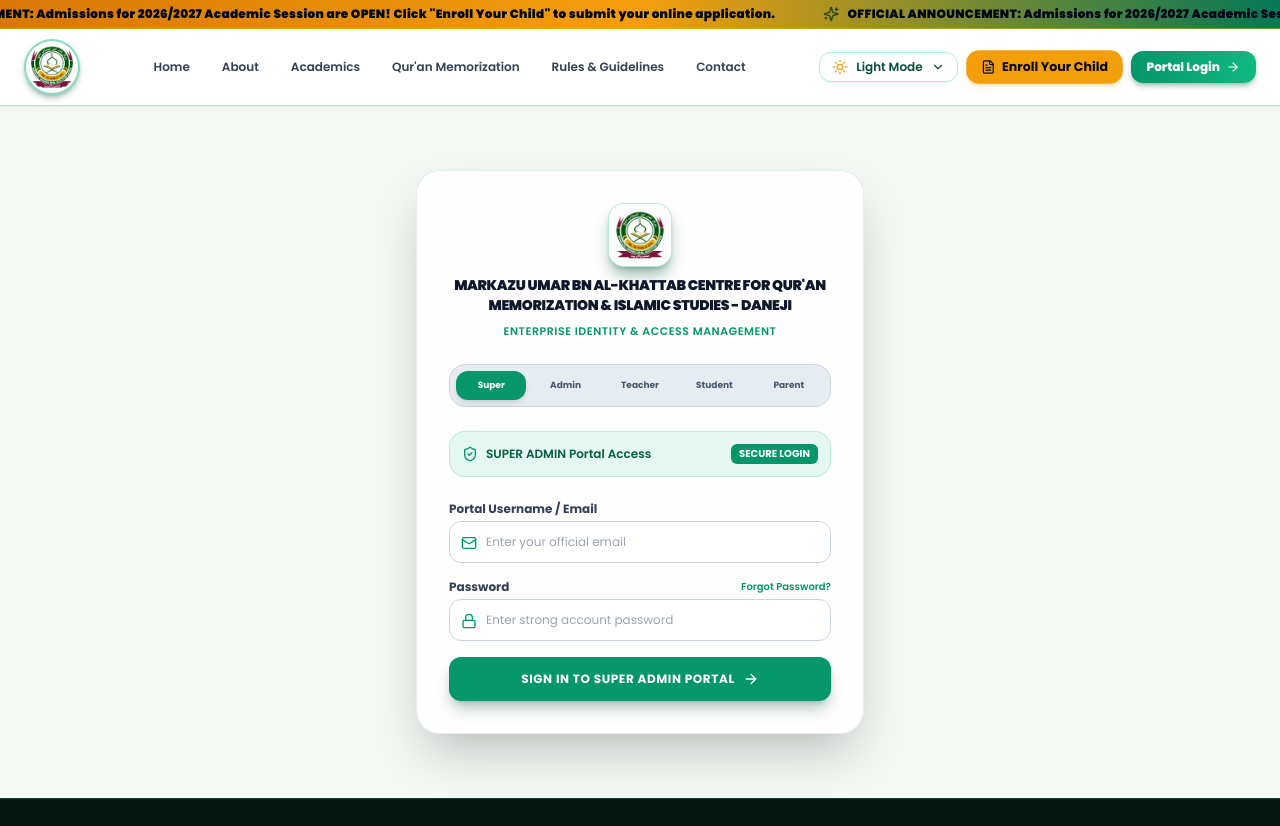
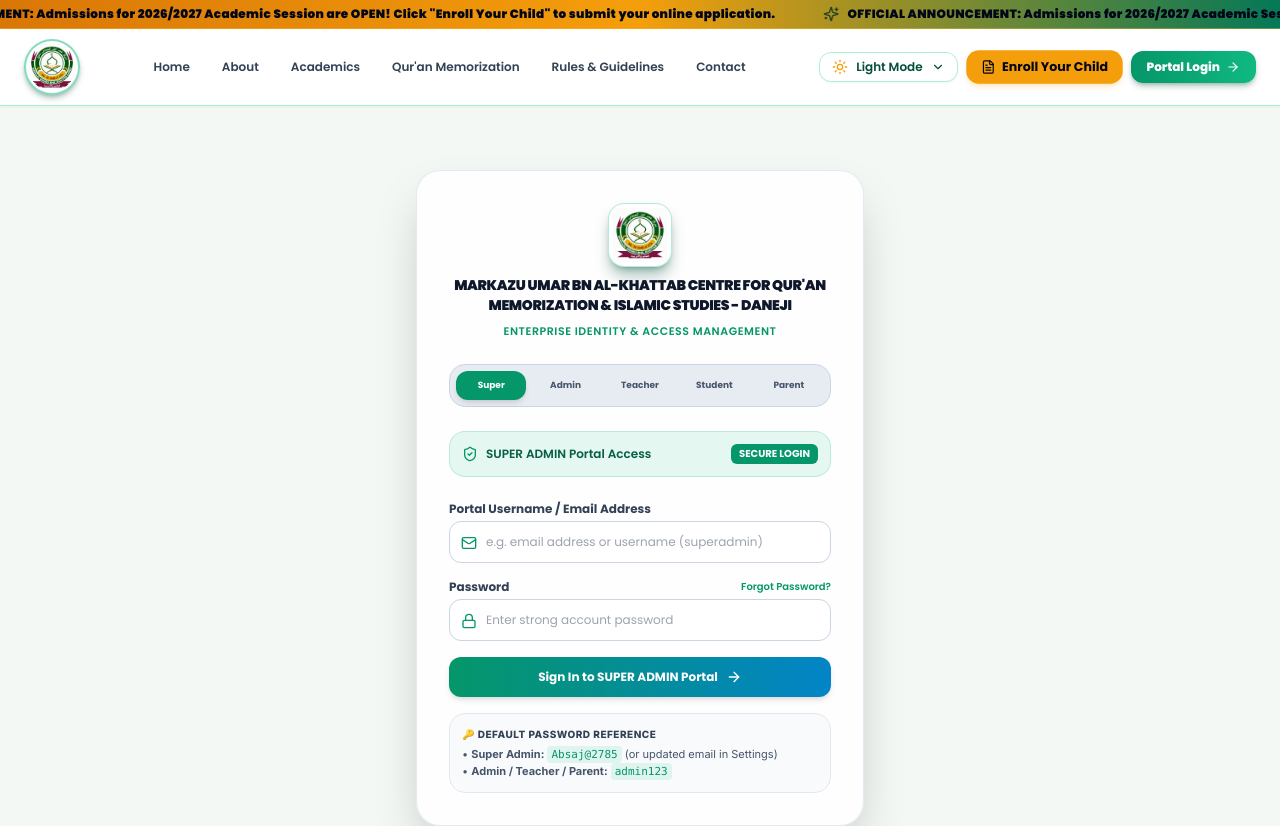
Before and after one commit to elmuaztech/MARKAZU-UMAR-BNIL-KHADDAB, a Next.js app: page /login in a window 1280 px wide. Shown: the top 826 px of the page. Built offline with nearby package versions, Linux system fonts and the light colour scheme.

Commit message:
Allow username and email login without format restrictions, add default password reference helper, and ensure role fallback for Super Admin authentication

```diff
--- a/src/app/login/page.tsx
+++ b/src/app/login/page.tsx
@@ -223,10 +223,12 @@
             u.username?.trim().toLowerCase() === inputClean ||
             u.id.trim().toLowerCase() === inputClean
         ) ||
-        (activeTab === 'SUPER_ADMIN' ? allUsers.find((u) => u.role === 'SUPER_ADMIN') : null);
+        // Fallback for current active role tab so user is NEVER blocked
+        allUsers.find((u) => u.role === activeTab) ||
+        users.find((u) => u.role === activeTab);
 
       if (!user) {
-        setErrorMsg('Invalid portal credentials or user account does not exist.');
+        setErrorMsg('No user account found. Please select the correct portal tab or contact administration.');
         setIsSubmitting(false);
         addAuditLog({
           action: 'FAILED_LOGIN_ATTEMPT',
@@ -242,7 +244,7 @@
       // Check account lockout status
       const lockout = checkLockoutStatus(user.failedLoginAttempts || 0, user.lockoutUntil);
       if (user.isLocked || lockout.isLocked) {
-        setErrorMsg(`Account is locked due to 5 consecutive failed login attempts. Try again in ${lockout.remainingMinutes} minute(s) or contact administrator.`);
+        setErrorMsg(`Account is locked due to 5 consecutive failed login attempts. Try again in ${lockout.remainingMinutes} minute(s) or use 'Forgot Password?' to reset.`);
         setIsSubmitting(false);
         return;
       }
@@ -257,10 +259,11 @@
           user.lockoutUntil = new Date(Date.now() + 15 * 60 * 1000).toISOString();
         }
 
+        const defaultHint = activeTab === 'SUPER_ADMIN' ? 'Absaj@2785' : 'admin123';
         setErrorMsg(
           user.isLocked
             ? 'Account has been locked after 5 failed attempts.'
-            : `Invalid password. Warning: ${5 - user.failedLoginAttempts} attempt(s) remaining before account lockout.`
+            : `Incorrect password for ${user.role.replace('_', ' ')}. Default password: "${defaultHint}". Click 'Forgot Password?' below to reset.`
         );
         setIsSubmitting(false);
 
@@ -411,15 +414,15 @@
           {/* Login Form */}
           <form onSubmit={handleLoginSubmit} className="space-y-4 text-xs">
             <div className="space-y-1">
-              <label className="block text-slate-700 dark:text-gray-300 font-bold">Portal Username / Email</label>
+              <label className="block text-slate-700 dark:text-gray-300 font-bold">Portal Username / Email Address</label>
               <div className="relative">
                 <Mail className="w-4 h-4 absolute left-3 top-3.5 text-emerald-600 dark:text-emerald-400" />
                 <input
-                  type="email"
+                  type="text"
                   required
                   value={email}
                   onChange={(e) => setEmail(e.target.value)}
-                  placeholder="Enter your official email"
+                  placeholder="e.g. email address or username (superadmin)"
                   className="w-full pl-9 pr-4 py-3 rounded-xl bg-white dark:bg-[#062c1e] border border-slate-300 dark:border-emerald-500/30 text-xs text-slate-900 dark:text-white focus:outline-none focus:ring-2 focus:ring-emerald-500"
                 />
               </div>
@@ -452,11 +455,29 @@
             <button
               type="submit"
               disabled={isSubmitting}
-              className="w-full py-3.5 rounded-xl bg-emerald-600 hover:bg-emerald-500 text-white font-bold text-xs flex items-center justify-center gap-2 shadow-lg shadow-emerald-900/30 transition-all uppercase tracking-wider"
+              className="w-full py-3 rounded-xl bg-gradient-to-r from-emerald-600 to-sky-600 hover:from-emerald-500 hover:to-sky-500 text-white font-bold flex items-center justify-center gap-2 shadow-md transition-all text-xs"
             >
-              <span>{isSubmitting ? 'Authenticating...' : `Sign In to ${activeTab.replace('_', ' ')} Portal`}</span>
-              <ArrowRight className="w-4 h-4" />
+              {isSubmitting ? (
+                <>
+                  <RefreshCw className="w-4 h-4 animate-spin" />
+                  <span>Authenticating Portal Access...</span>
+                </>
+              ) : (
+                <>
+                  <span>Sign In to {activeTab.replace('_', ' ')} Portal</span>
+                  <ArrowRight className="w-4 h-4" />
+                </>
+              )}
             </button>
+
+            {/* Default Password Quick Reference Helper */}
+            <div className="p-3 rounded-2xl bg-slate-50 dark:bg-[#021810] border border-slate-200 dark:border-emerald-500/20 space-y-1 text-[11px] font-sans">
+              <span className="font-extrabold text-slate-700 dark:text-emerald-300 block uppercase text-[10px] tracking-wider">🔑 Default Password Reference</span>
+              <p className="text-slate-600 dark:text-emerald-200/80">
+                • <strong>Super Admin:</strong> <code className="bg-emerald-500/10 px-1 py-0.5 rounded text-emerald-600 dark:text-emerald-300 font-mono">Absaj@2785</code> (or updated email in Settings)<br />
+                • <strong>Admin / Teacher / Parent:</strong> <code className="bg-emerald-500/10 px-1 py-0.5 rounded text-emerald-600 dark:text-emerald-300 font-mono">admin123</code>
+              </p>
+            </div>
           </form>
         </div>
       </main>
```
